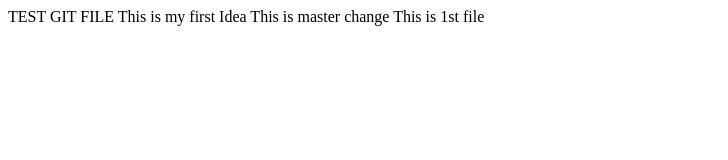
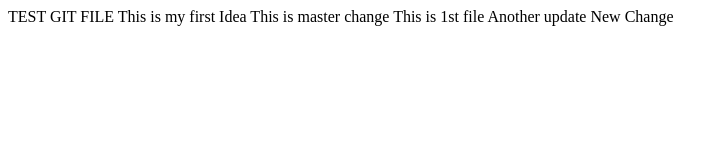
Before and after one commit to vivek26682/VD_1, a plain HTML site: page index.html in a window 1280 px wide. Shown: the whole page, without its empty margins (0-728 px from the left). Drawn offline with Linux system fonts and the light colour scheme.

Commit message:
new change

```diff
--- a/index.html
+++ b/index.html
@@ -3,3 +3,5 @@
 <html>  This is master change </html>
 
 <h> This is 1st file </h>
+<h> Another update </h>
+<h>New Change</h>
```
